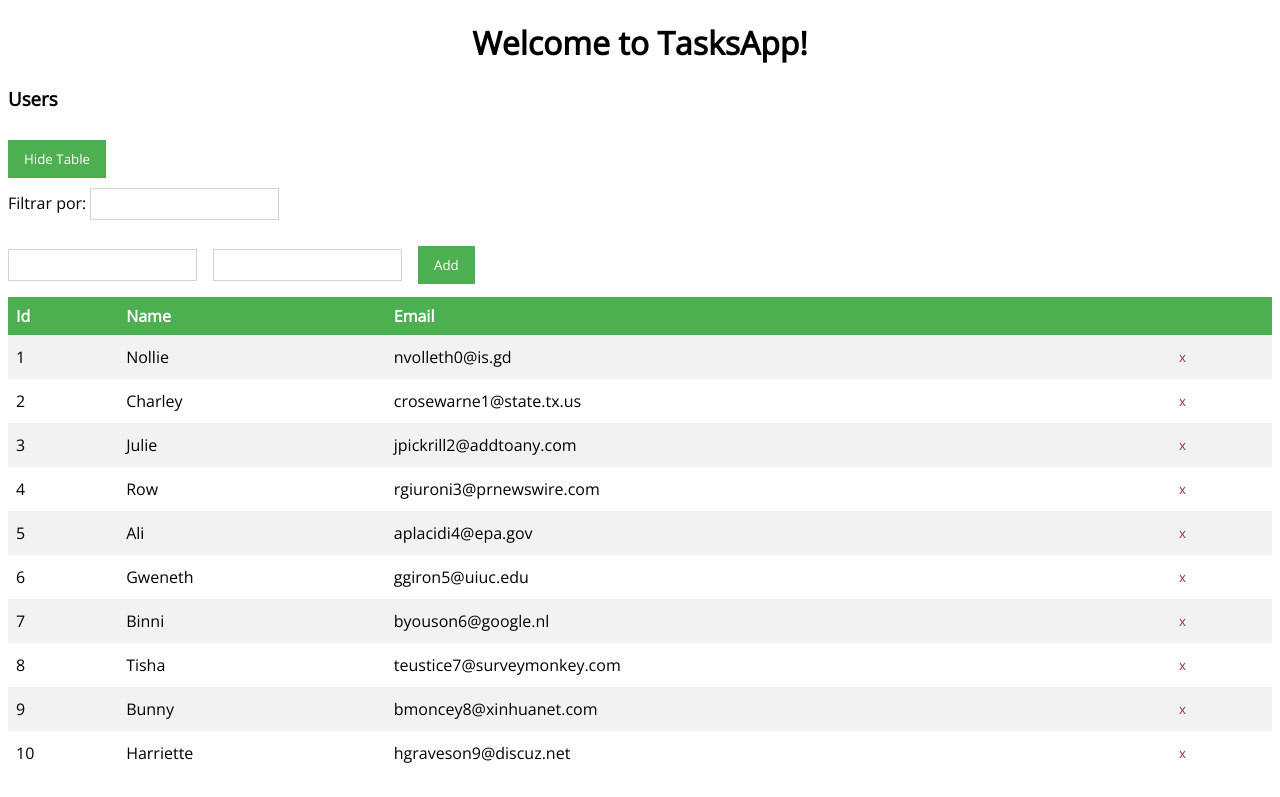
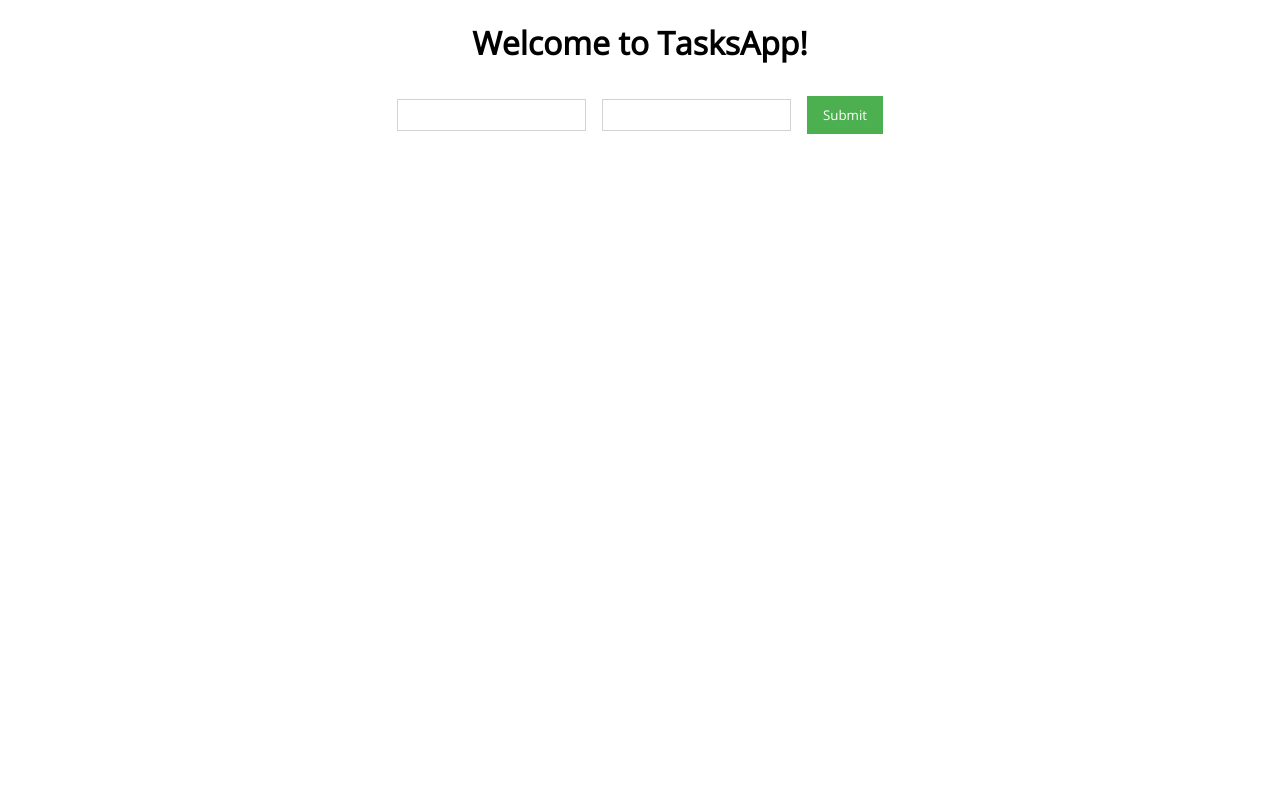
Before and after one commit to rociogj/tasks-app-angular, an Angular app: page /login in a window 1280 px wide. Shown: the top 797 px of the page. Built offline with nearby package versions, Linux system fonts and the light colour scheme.

Commit message:
login added

```diff
--- a/src/app/app.component.html
+++ b/src/app/app.component.html
@@ -3,7 +3,5 @@
   <h1>
     Welcome to {{ title }}!
   </h1>
+  <login></login>
 </div>
-<user></user>
-<task></task>
-<project></project>
--- /dev/null
+++ b/src/app/login/login.component.html
@@ -0,0 +1,10 @@
+<div>
+  <div class="login-form" *ngIf="!userIsLoaded">
+    <form>
+      <input type="text" [(ngModel)]="userForm.name" [ngModelOptions]="{standalone: true}">
+      <input type="password" [(ngModel)]="userForm.password" [ngModelOptions]="{standalone: true}">
+      <button (click)="onSubmitted()">Submit</button>
+    </form>
+  </div>
+  <user [user]="user" [userIsLoaded]="userIsLoaded" (onLoadUsers)="usersLoaded($event)" (onLogout)="logout()"></user>
+</div>
--- /dev/null
+++ b/src/app/login/login.component.ts
@@ -0,0 +1,46 @@
+import { Component, OnInit, Input } from '@angular/core';
+import { User } from 'src/models/user.model'
+
+@Component({
+  selector: 'login',
+  templateUrl: './login.component.html',
+  styleUrls: ['./login.component.css']
+})
+export class LoginComponent implements OnInit {
+  userForm: Object = {name: '', password: ''}
+  user: Object = {}
+  userIsLoaded: boolean = false
+  users: User[]
+
+  constructor() { }
+
+  ngOnInit() {
+  }
+
+  usersLoaded (users: User[]) {
+    console.log('users', users)
+    this.users = users
+  }
+
+  logout () {
+    this.resetUser()
+    this.userIsLoaded = false
+  }
+
+  resetUser () {
+    this.user = {}
+  }
+
+  onSubmitted () {
+    this.resetUser()
+    const form: any = this.userForm
+    if (this.users.some(u => u.name === form.name && u.password === form.password)) {
+      this.user = this.userForm
+      this.userIsLoaded = true
+      console.log('submit', this.user)
+    } else {
+      this.userIsLoaded = false
+    }
+  }
+
+}
--- /dev/null
+++ b/src/app/table-filter.pipe.ts
@@ -0,0 +1,12 @@
+import { Pipe, PipeTransform } from '@angular/core';
+
+@Pipe({
+  name: 'tableFilter'
+})
+export class TableFilterPipe implements PipeTransform {
+
+  transform(value: any, args?: any): any {
+    return null;
+  }
+
+}
--- a/src/app/user/user.component.html
+++ b/src/app/user/user.component.html
@@ -1,4 +1,8 @@
+<div *ngIf="userIsLoaded">
   <h3>Users</h3>
+
+  <p>The current user is: {{ user.name }}</p>
+
   <button (click)="toggleTable()">{{ tableIsVisible ? 'Hide' : 'Show'}} Table</button>
   <div>
     <span>Filtrar por: </span>
@@ -26,3 +30,6 @@
       </td>
     </tr>
   </table>
+
+  <button (click)="logout()">Logout</button>
+</div>
--- a/src/app/user/user.component.ts
+++ b/src/app/user/user.component.ts
@@ -1,4 +1,4 @@
-import { Component, OnInit } from '@angular/core'
+import { Component, OnInit, Input, Output, EventEmitter } from '@angular/core'
 import { User } from 'src/models/user.model'
 import userData from 'src/assets/users.json'
 
@@ -18,11 +18,24 @@ export class UserComponent implements OnInit {
   searchValue: string
   newUser: Object = {name: '', email: ''}
 
+  @Input() user: Object
+  @Input() userIsLoaded: boolean
+  @Output() onLoadUsers: EventEmitter<User[]> = new EventEmitter<User[]>()
+  @Output() onLogout: EventEmitter<any> = new EventEmitter<any>()
+
   constructor () {
-    console.log('this.newUser', this.newUser)
   }
 
   ngOnInit () {
+    this.loadUsers()
+  }
+
+  loadUsers () {
+    this.onLoadUsers.emit(this.users)
+  }
+
+  logout () {
+    this.onLogout.emit()
   }
 
   toggleTable () {
--- a/src/assets/users.json
+++ b/src/assets/users.json
@@ -1,4 +1,4 @@
-[{"id":1,"name":"Nollie","email":"nvolleth0@is.gd","password":"HWEDfzgYADbQ"},
+[{"id":1,"name":"R","email":"nvolleth0@is.gd","password":"aaa"},
 {"id":2,"name":"Charley","email":"crosewarne1@state.tx.us","password":"Rv3ZhkByl"},
 {"id":3,"name":"Julie","email":"jpickrill2@addtoany.com","password":"RGZtOG"},
 {"id":4,"name":"Row","email":"rgiuroni3@prnewswire.com","password":"dD9eYw"},
```
Also changed, not shown: src/app/app.module.ts (+6 -2 lines), src/app/login/login.component.css (added). Lines whose indentation alone changed are shown as unchanged.
